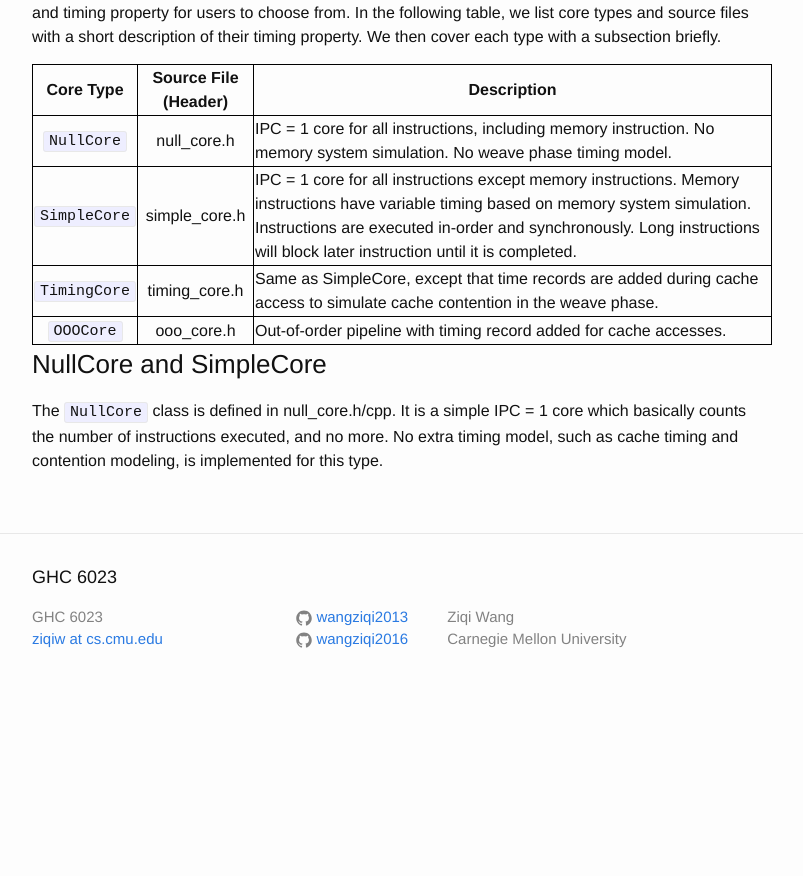
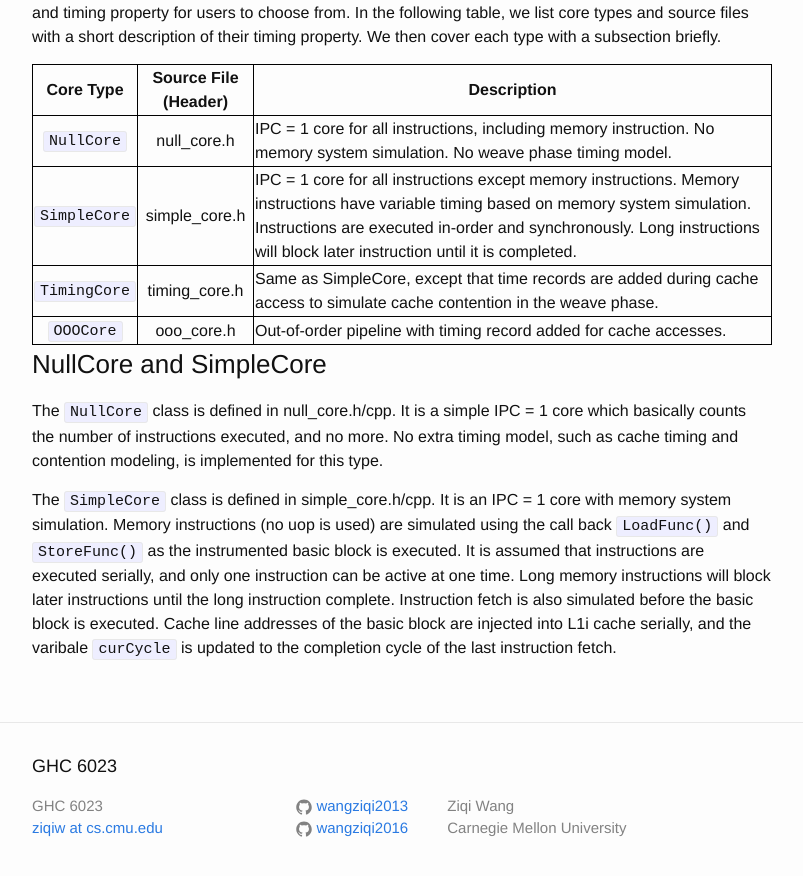
Before and after one commit to wangziqi2013/wangziqi2013.github.io, a Jekyll site: the page built from _posts/2019-12-31-zsim-microarch.markdown, in a window 1280 px wide and 900 px high, scrolled down 23725 px. Shown: the top 876 px of the window, without its empty margins (238-1041 px from the left). Built offline with Jekyll 4.4.1, drawn with Linux system fonts in a browser that asks for light colours; before the commit the page ends 24436 px from its top, so only the background shows below that.

Commit message:
Adding simple core

```diff
--- a/_posts/2019-12-31-zsim-microarch.markdown
+++ b/_posts/2019-12-31-zsim-microarch.markdown
@@ -864,3 +864,10 @@ timing property. We then cover each type with a subsection briefly.
 
 The `NullCore` class is defined in null\_core.h/cpp. It is a simple IPC = 1 core which basically counts the number of instructions
 executed, and no more. No extra timing model, such as cache timing and contention modeling, is implemented for this type.
+
+The `SimpleCore` class is defined in simple\_core.h/cpp. It is an IPC = 1 core with memory system simulation. Memory instructions
+(no uop is used) are simulated using the call back `LoadFunc()` and `StoreFunc()` as the instrumented basic block is executed.
+It is assumed that instructions are executed serially, and only one instruction can be active at one time. Long memory
+instructions will block later instructions until the long instruction complete. Instruction fetch is also simulated before
+the basic block is executed. Cache line addresses of the basic block are injected into L1i cache serially, and the
+varibale `curCycle` is updated to the completion cycle of the last instruction fetch.
```
